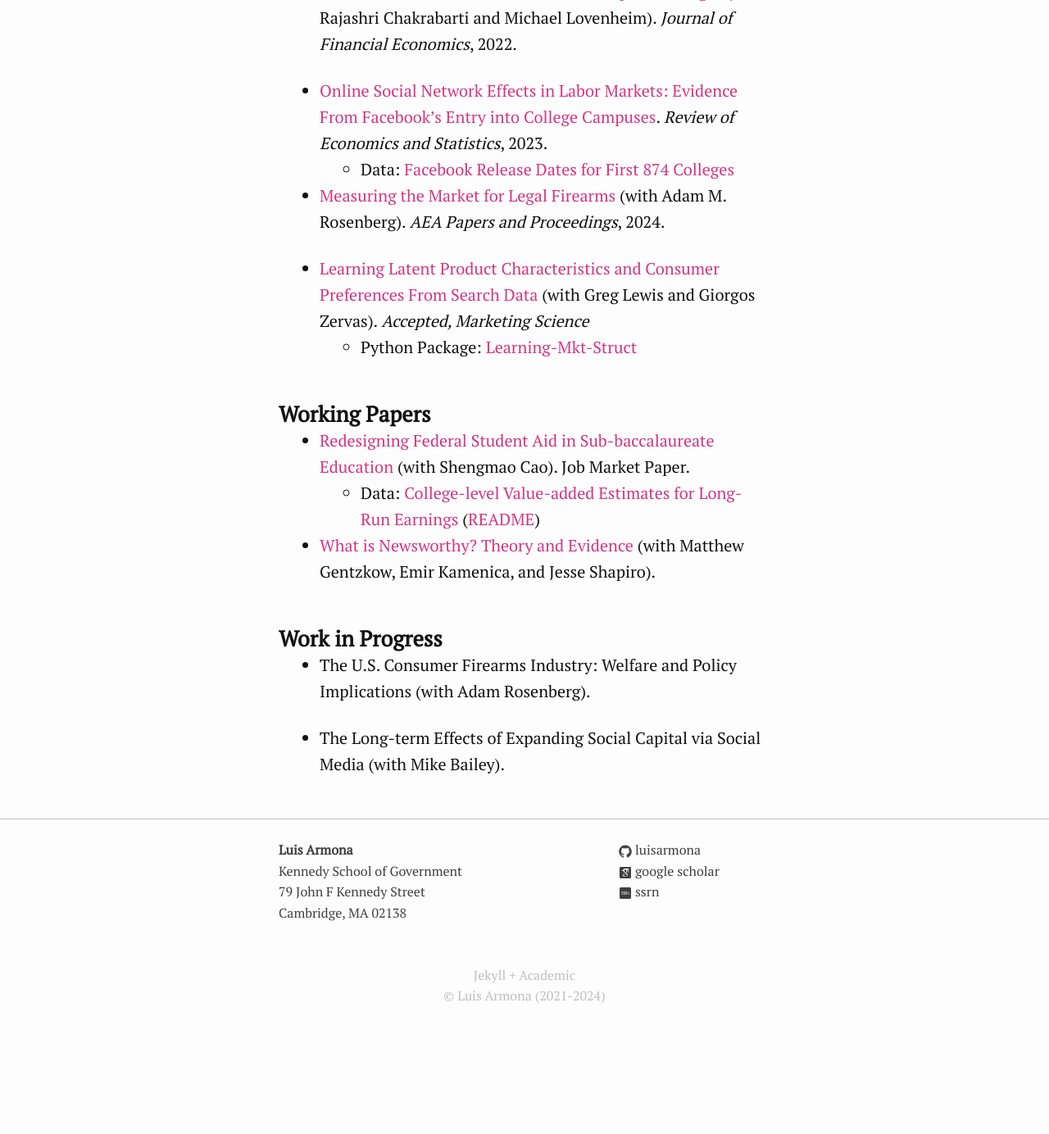
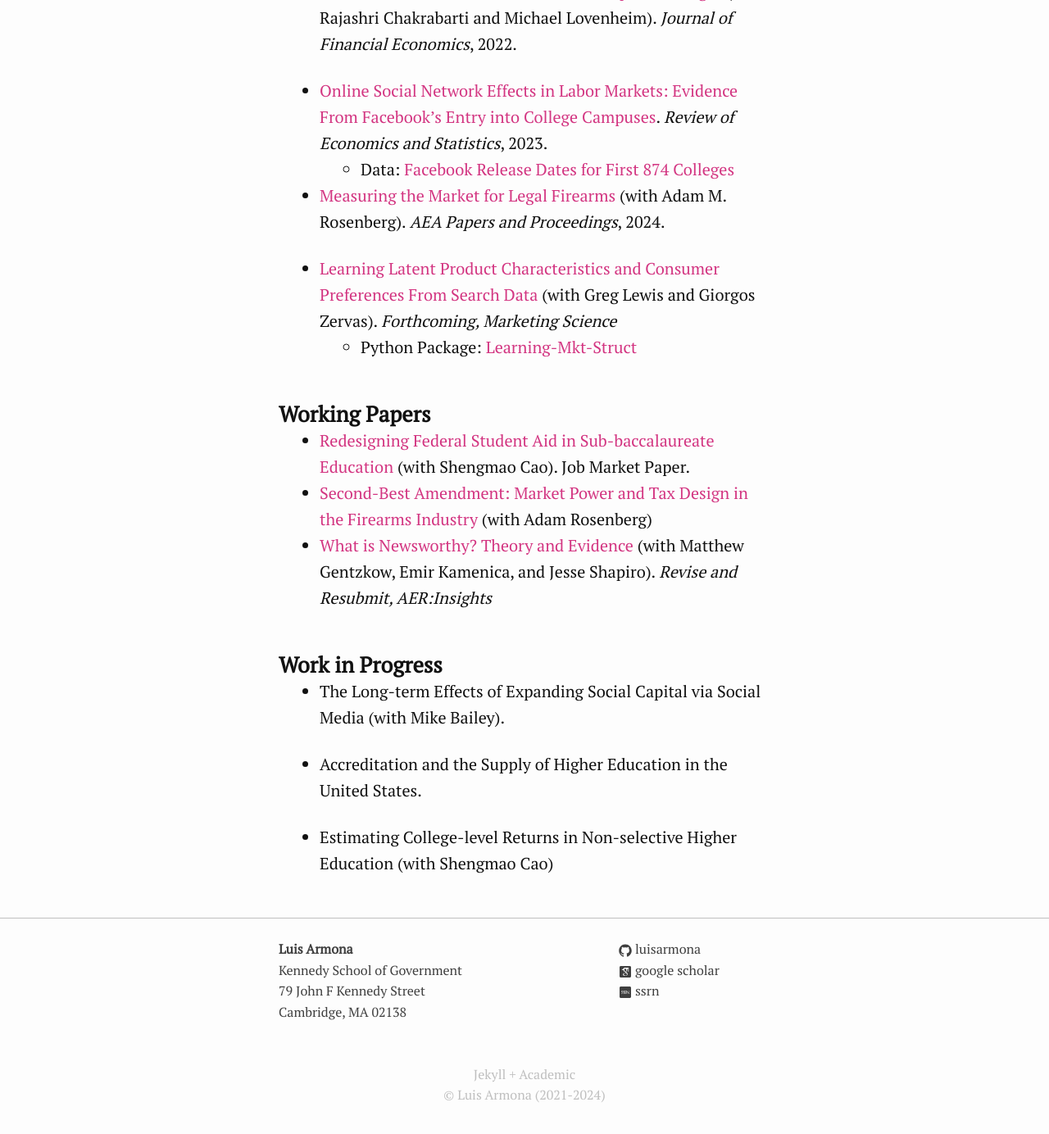
Before and after one commit to luisarmona/luisarmona.github.io, a Jekyll site: the page built from Research.markdown, in a window 1280 px wide and 1400 px high, scrolled down 513 px. Shown: the top 1384 px of the window at 82% size. Built offline with Jekyll 4.4.1, drawn with Linux system fonts in a browser that asks for light colours; before the commit the page ends 1792 px from its top, so only the background shows below that.

Commit message:
added firearms paper

```diff
--- a/Research.markdown
+++ b/Research.markdown
@@ -17,18 +17,20 @@ permalink: /research/
 
 - [Measuring the Market for Legal Firearms](https://www.aeaweb.org/articles?id=10.1257/pandp.20241082) (with Adam M. Rosenberg). _AEA Papers and Proceedings_, 2024.
 
-- [Learning Latent Product Characteristics and Consumer Preferences From Search Data](latentblp.pdf) (with Greg Lewis and Giorgos Zervas). _Accepted, Marketing Science_
+- [Learning Latent Product Characteristics and Consumer Preferences From Search Data](latentblp.pdf) (with Greg Lewis and Giorgos Zervas). _Forthcoming, Marketing Science_
 	- Python Package: [Learning-Mkt-Struct](https://github.com/luisarmona/learning-mkt-struct)
 
 
 ### Working Papers
 
 - [Redesigning Federal Student Aid in Sub-baccalaureate Education](https://papers.ssrn.com/sol3/papers.cfm?abstract_id=4300755) (with Shengmao Cao). Job Market Paper.
-	- Data: [College-level Value-added Estimates for Long-Run Earnings](VA_ests.csv) ([README](VA_readme.txt))
-- [What is Newsworthy? Theory and Evidence](https://www.nber.org/papers/w32512) (with Matthew Gentzkow, Emir Kamenica, and Jesse Shapiro).
+- [Second-Best Amendment: Market Power and Tax Design in the Firearms Industry](secondbest.pdf) (with Adam Rosenberg)
+- [What is Newsworthy? Theory and Evidence](https://www.nber.org/papers/w32512) (with Matthew Gentzkow, Emir Kamenica, and Jesse Shapiro). _Revise and Resubmit, AER:Insights_
 
 ### Work in Progress
 
-- The U.S. Consumer Firearms Industry: Welfare and Policy Implications (with Adam Rosenberg).
+- The Long-term Effects of Expanding Social Capital via Social Media (with Mike Bailey).
 
-- The Long-term Effects of Expanding Social Capital via Social Media (with Mike Bailey).
+- Accreditation and the Supply of Higher Education in the United States.
+
+- Estimating College-level Returns in Non-selective Higher Education (with Shengmao Cao)
```
Also changed, not shown: 2 other files.
